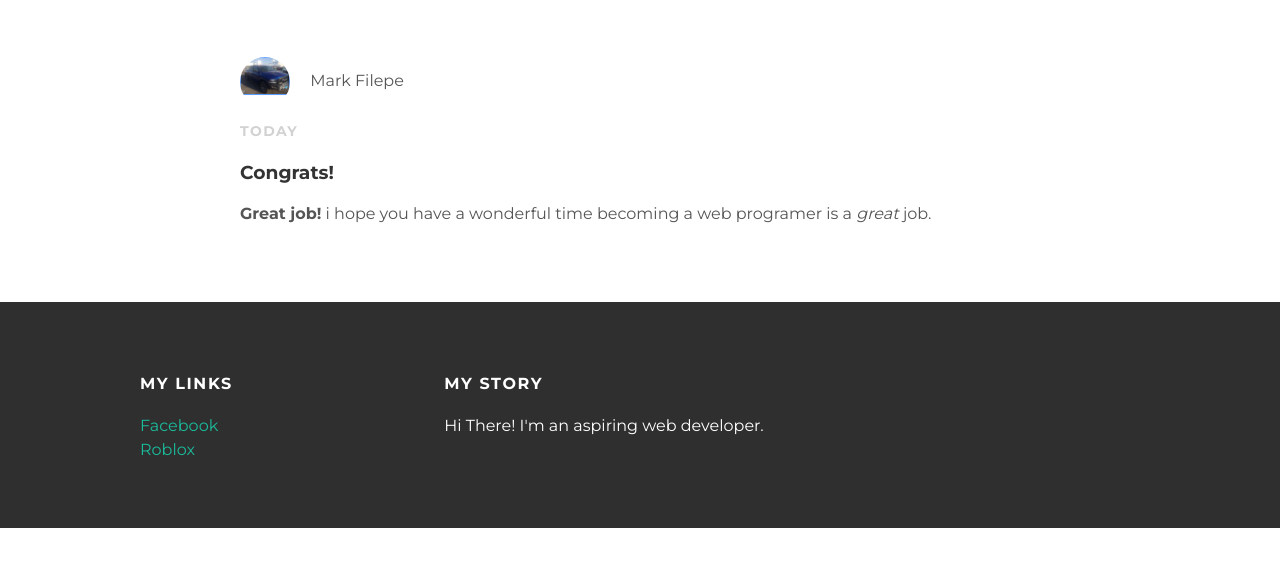
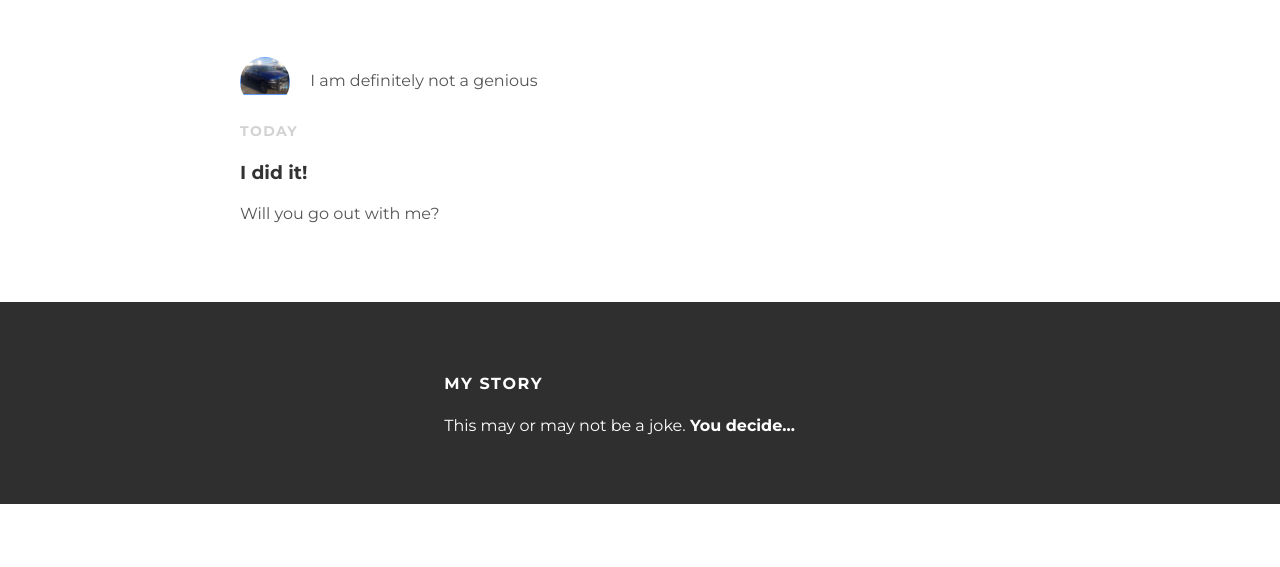
Before and after one commit to CarsonMN/I-remembered.github.io, a plain HTML site: page index.html in a window 1280 px wide. Shown: the part 153-720 px from the top of the page. Drawn offline with Linux system fonts and the light colour scheme.

Commit message:
Update index.html

```diff
--- a/index.html
+++ b/index.html
@@ -18,12 +18,12 @@
         <div class="post">
           <div class="post-author">
             <img src="img1.png">
-            <span>Mark Filepe</span>
+            <span>I am definitely not a genious</span>
           </div>
           <p class="post-date">Today</p>
-          <h3 class="post-title">Congrats!</h3>
+          <h3 class="post-title">I did it!</h3>
           <div class="post-contents">
-            <p><strong>Great job!</strong> i hope you have a wonderful time becoming a web programer is a <em>great</em> job.</p>
+            <p>Will you go out with me?</p>
           </div>
         </div>
       </div>
@@ -31,16 +31,10 @@
     <div id="footer">
       <div class="container">
         <div class="column">
-          <h4>My Links</h4>
-          <p>
-            <a href="https://www.facebook.com/profile.php?id=100010750810777">Facebook</a>
-            <br>
-            <a href="https://www.roblox.com/users/38410818/profile">Roblox</a>
-          </p>
         </div>
         <div class="column">
           <h4>My Story</h4>
-          <p> Hi There! I'm an aspiring web developer.</p>
+          <p> This may or may not be a joke. <strong> You decide... </strong></p>
         </div>
       </div>
     </div>
```
